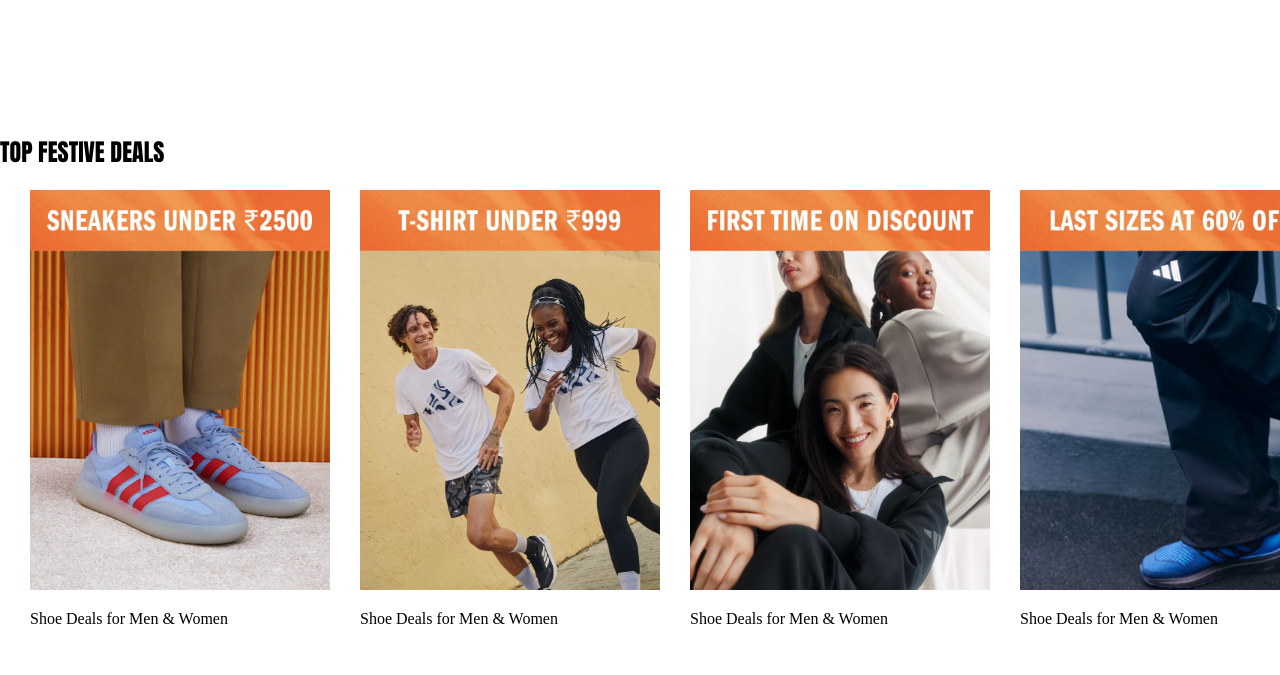
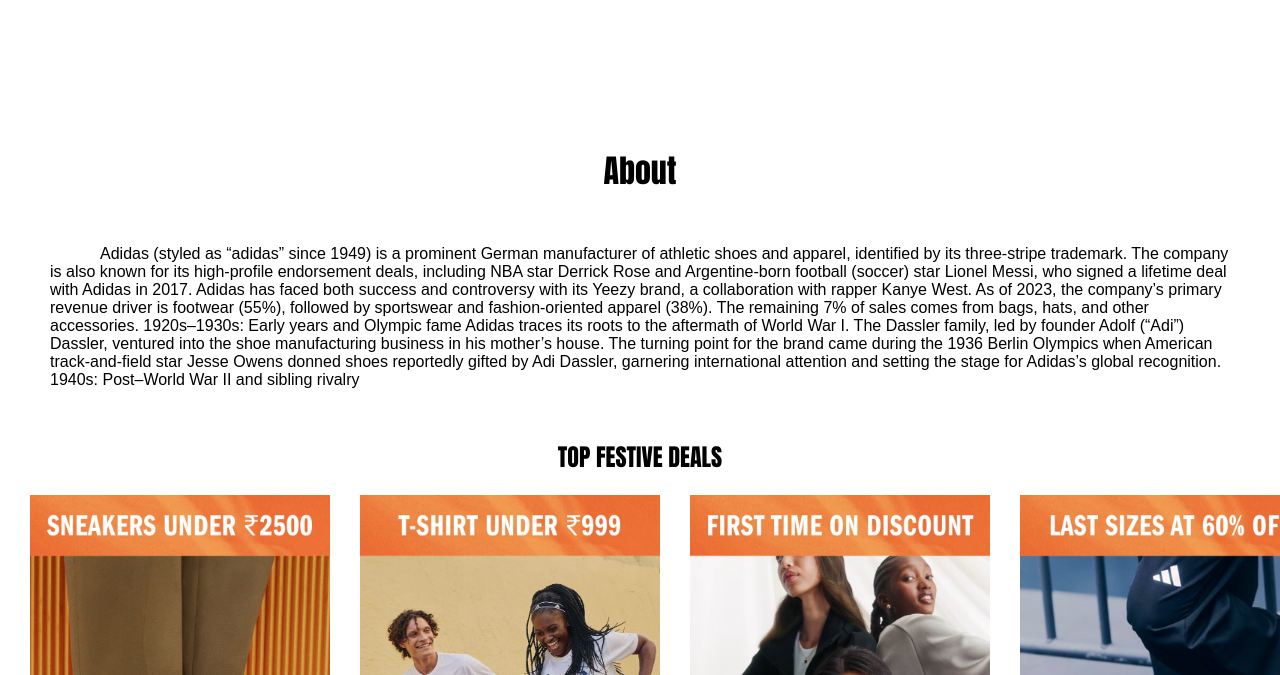
Before and after one commit to sivamohanbabu/shopping-site, a plain HTML site: page index.html in a window 1280 px wide. Shown: the part 722-1397 px from the top of the page. Before the commit the page ends 1350 px from the top, so only its background shows below. Drawn offline with Linux system fonts and the light colour scheme.

Commit message:
added about

```diff
--- a/index.html
+++ b/index.html
@@ -20,6 +20,7 @@
 </ul>
     </header>
     <main>
+
     <section>
         <img src="./assets/landingpage.jpg"
          width="100%" height="600px"
@@ -28,8 +29,25 @@
         <p class="land-title">FLAT 50% OFF: The Ultimate Diwali Sale</p>
         </div>
     </section>
+     <section>
+            <p style="text-align: center;font-size: 32px;font-family: Impact, Haettenschweiler, 'Arial Narrow Bold', sans-serif;">
+                About</p>
+                <article>
+                    <div class="about">
+
+                    Adidas (styled as “adidas” since 1949) is a prominent German manufacturer of athletic shoes and apparel, identified by its three-stripe trademark. The company is also known for its high-profile endorsement deals, including NBA star Derrick Rose and Argentine-born football (soccer) star Lionel Messi, who signed a lifetime deal with Adidas in 2017. Adidas has faced both success and controversy with its Yeezy brand, a collaboration with rapper Kanye West.
+
+As of 2023, the company’s primary revenue driver is footwear (55%), followed by sportswear and fashion-oriented apparel (38%). The remaining 7% of sales comes from bags, hats, and other accessories.
+
+1920s–1930s: Early years and Olympic fame
+Adidas traces its roots to the aftermath of World War I. The Dassler family, led by founder Adolf (“Adi”) Dassler, ventured into the shoe manufacturing business in his mother’s house. The turning point for the brand came during the 1936 Berlin Olympics when American track-and-field star Jesse Owens donned shoes reportedly gifted by Adi Dassler, garnering international attention and setting the stage for Adidas’s global recognition.
+
+1940s: Post–World War II and sibling rivalry
+</div>
+                </article>
+        </section>
     <section>
-        <h1 style="font-family: Impact, Haettenschweiler, 'Arial Narrow Bold', sans-serif;">TOP FESTIVE DEALS</h1>
+        <h1 style="font-family: Impact, Haettenschweiler, 'Arial Narrow Bold', sans-serif;text-align: center;">TOP FESTIVE DEALS</h1>
        <div style="display: flex;">
         <div class="card">
 <img src="./assets/img1.avif" width="300px" height="400px"/>
--- a/style.css
+++ b/style.css
@@ -48,3 +48,10 @@ position: absolute;
     cursor: pointer;
     padding: 3px;
 }
+.about{
+    font-family: Arial, Helvetica, sans-serif;
+    margin:50px
+}
+.about::first-letter{
+padding-left: 50px;
+}
```
